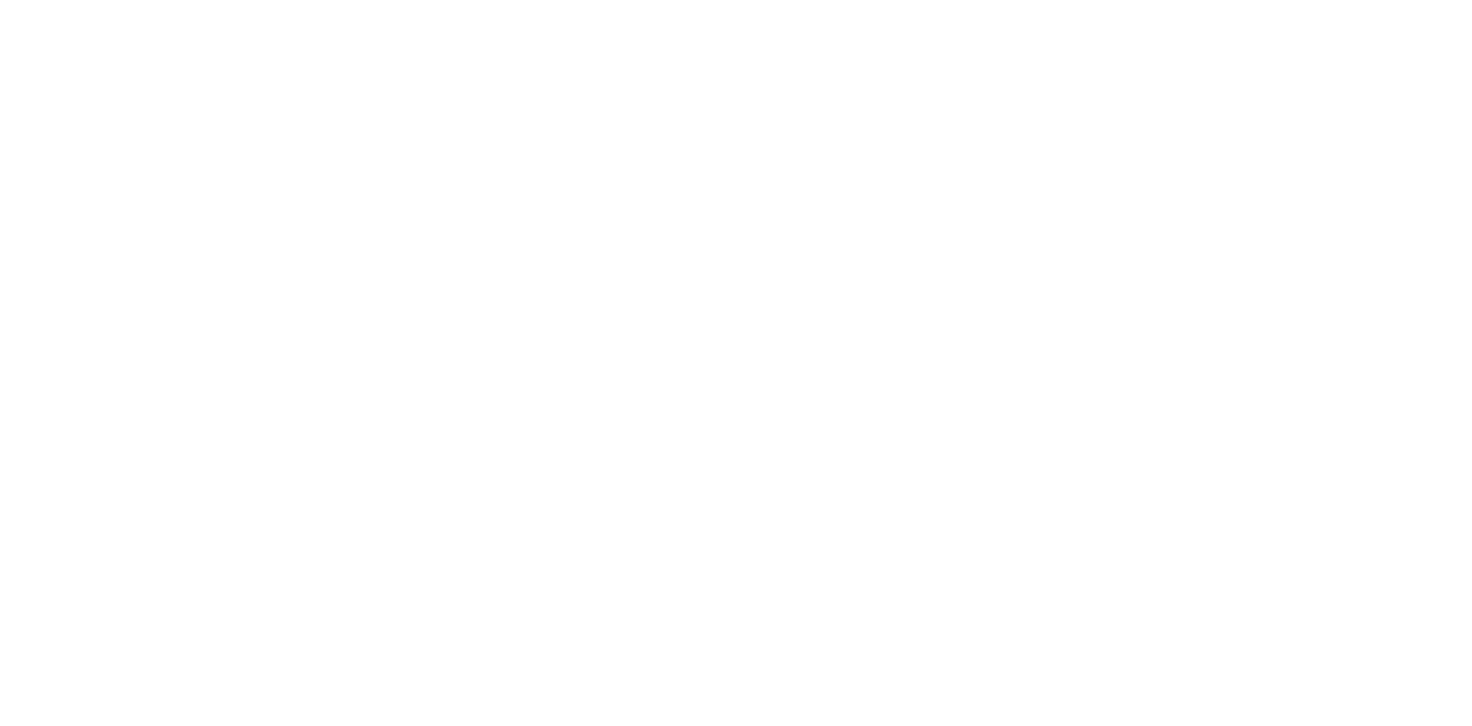
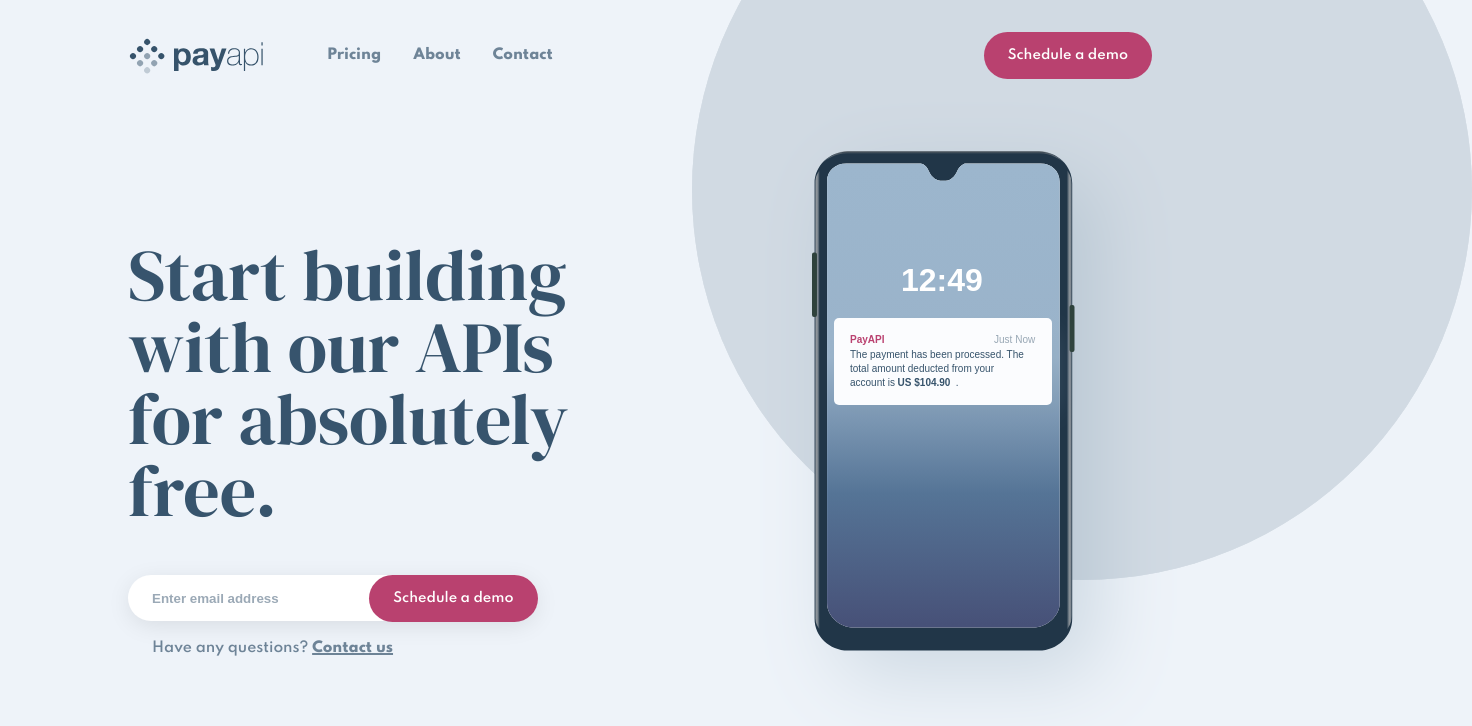
Before and after one commit to akaahl/payapi-multipage-site, a React (Create React App) app: page / in a window 1280 px wide. Shown: the top 726 px of the page, 1472 px wide, since content can reach past the window. Built offline with nearby package versions, Linux system fonts and the light colour scheme.

Commit message:
Another commit

```diff
--- a/public/index.html
+++ b/public/index.html
@@ -10,34 +10,17 @@
       content="Web site created using create-react-app"
     />
     <link rel="apple-touch-icon" href="%PUBLIC_URL%/logo192.png" />
-    <!--
-      manifest.json provides metadata used when your web app is installed on a
-      user's mobile device or desktop. See https://developers.google.com/web/fundamentals/web-app-manifest/
-    -->
+    <link
+      href="https://fonts.googleapis.com/css2?family=DM+Serif+Display&family=Spartan:wght@200;300;400;500;600;700;800;900&display=swap"
+      rel="stylesheet"
+    />
+
     <link rel="manifest" href="%PUBLIC_URL%/manifest.json" />
-    <!--
-      Notice the use of %PUBLIC_URL% in the tags above.
-      It will be replaced with the URL of the `public` folder during the build.
-      Only files inside the `public` folder can be referenced from the HTML.
 
-      Unlike "/favicon.ico" or "favicon.ico", "%PUBLIC_URL%/favicon.ico" will
-      work correctly both with client-side routing and a non-root public URL.
-      Learn how to configure a non-root public URL by running `npm run build`.
-    -->
     <title>React App</title>
   </head>
   <body>
     <noscript>You need to enable JavaScript to run this app.</noscript>
     <div id="root"></div>
-    <!--
-      This HTML file is a template.
-      If you open it directly in the browser, you will see an empty page.
-
-      You can add webfonts, meta tags, or analytics to this file.
-      The build step will place the bundled scripts into the <body> tag.
-
-      To begin the development, run `npm start` or `yarn start`.
-      To create a production bundle, use `npm run build` or `yarn build`.
-    -->
   </body>
 </html>
--- a/src/App.js
+++ b/src/App.js
@@ -1,7 +1,16 @@
 import React from "react";
+import GlobalStyle from "./globalStyle";
+import Home from "./pages/Home";
+import Navbar from "./components/Navbar";
 
 function App() {
-  return <div className="App"></div>;
+  return (
+    <div className="App">
+      <GlobalStyle />
+      <Navbar />
+      <Home />
+    </div>
+  );
 }
 
 export default App;
--- /dev/null
+++ b/src/components/HomeHero.js
@@ -0,0 +1,97 @@
+import styled from "styled-components";
+import circlePattern from "../assets/shared/desktop/bg-pattern-circle.svg";
+import phoneMockup from "../assets/home/desktop/illustration-phone-mockup.svg";
+
+const HomeHero = () => {
+  return (
+    <HeroContainer>
+      <div className="left-side">
+        <h1>Start building with our APIs for absolutely free.</h1>
+        <div className="email-opt-in">
+          <input type="email" name="email" placeholder="Enter email address" />
+          <a href="#" className="schedule-btn">
+            Schedule a demo
+          </a>
+        </div>
+        <p>
+          Have any questions? <a href="#">Contact us</a>{" "}
+        </p>
+      </div>
+
+      <img src={phoneMockup} alt="phone mockup" className="phone-mockup" />
+      <img src={circlePattern} alt="circlePattern" className="circle-pattern" />
+    </HeroContainer>
+  );
+};
+
+const HeroContainer = styled.div`
+  /* display: flex; */
+
+  .left-side {
+    /* padding: 8rem 8rem 5rem 8rem; */
+    margin: 8rem 0 5rem 8rem;
+    width: 40%;
+
+    h1 {
+      font-size: 4.5rem;
+      font-weight: lighter;
+      line-height: 100%;
+      width: 100%;
+    }
+
+    .email-opt-in {
+      margin-top: 3rem;
+      width: 80%;
+      padding: 0.85rem 1.5rem;
+      position: relative;
+      background: #fff;
+      border-radius: 2rem;
+      box-shadow: 0 5px 25px -2px rgba(0, 0, 0, 0.1);
+
+      input[type="email"] {
+        border: none;
+
+        &::placeholder {
+          color: rgba(55, 84, 109, 0.5);
+          font-weight: 800;
+        }
+      }
+
+      .schedule-btn {
+        position: absolute;
+        right: 0;
+        top: 0;
+      }
+    }
+
+    p {
+      margin: 1.2rem 0 0 1.5rem;
+      display: inline-block;
+      font-size: 14px;
+      font-weight: 600;
+      color: rgba(55, 84, 109, 0.7);
+
+      a {
+        color: rgba(55, 84, 109, 0.7);
+        font-weight: 800;
+        text-decoration-thickness: 2px;
+      }
+    }
+  }
+
+  .phone-mockup {
+    /* z-index: 100; */
+    position: absolute;
+    top: 12%;
+    right: 8%;
+  }
+
+  .circle-pattern {
+    position: absolute;
+    top: -25%;
+    right: -15%;
+    z-index: -1;
+  }
+`;
+
+export default HomeHero;
--- /dev/null
+++ b/src/components/Navbar.js
@@ -0,0 +1,55 @@
+import React from "react";
+import Logo from "../assets/shared/desktop/logo.svg";
+import styled from "styled-components";
+
+const Navbar = () => {
+  return (
+    <NavContainer>
+      <div className="left-side">
+        <img src={Logo} alt="logo img" />
+        <ul>
+          <li>Pricing</li>
+          <li>About</li>
+          <li>Contact</li>
+        </ul>
+      </div>
+
+      <a href="#" class="schedule-btn">
+        Schedule a demo
+      </a>
+    </NavContainer>
+  );
+};
+
+const NavContainer = styled.nav`
+  width: 100%;
+  display: flex;
+  align-items: center;
+  justify-content: space-between;
+  padding: 2rem 8rem;
+
+  .left-side {
+    display: flex;
+
+    img {
+      margin-right: 3rem;
+      height: 100%;
+      width: 100%;
+    }
+
+    ul {
+      list-style: none;
+      display: flex;
+      align-items: center;
+
+      li {
+        margin: 0 1rem;
+        font-size: 14px;
+        font-weight: 800;
+        color: rgba(55, 84, 109, 0.7);
+      }
+    }
+  }
+`;
+
+export default Navbar;
--- /dev/null
+++ b/src/globalStyle.js
@@ -0,0 +1,44 @@
+import { createGlobalStyle } from "styled-components";
+
+const GlobalStyle = createGlobalStyle`
+    * {
+        margin: 0;
+        padding: 0;
+        box-sizing: border-box;
+    }
+
+    body {
+        min-height: 100vh;
+        background: #EEF3F9;
+        font-family: 'Spartan', sans-serif;
+        color: rgb(55, 84, 109);
+        position: relative;
+        overflow-x: hidden;
+    }
+
+    .schedule-btn {
+        background: #b9416f;
+        color: #ffffff;
+        padding: 1rem 1.5rem;
+        border-radius: 2rem;
+        font-size: 13px;
+        font-weight: 600;
+        text-decoration: none;
+        cursor: pointer;
+        transition: background 0.3s ease-in-out;
+
+        &:hover {
+            background: #d14a7e
+        }
+
+        &:active {
+            transform: scale(0.98)
+        }
+    }
+
+    h1 {
+        font-family: 'DM Serif Display', sans-serif;
+    }
+`;
+
+export default GlobalStyle;
--- /dev/null
+++ b/src/pages/Home.js
@@ -0,0 +1,12 @@
+import React from "react";
+import HomeHero from "../components/HomeHero";
+
+const Home = () => {
+  return (
+    <div>
+      <HomeHero />
+    </div>
+  );
+};
+
+export default Home;
```
Also changed, not shown: src/assets/home/desktop/illustration-phone-mockup.svg.
